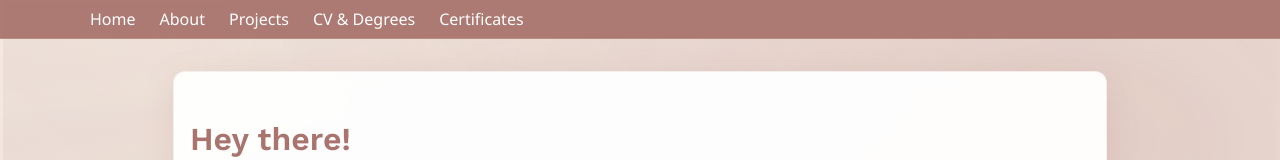
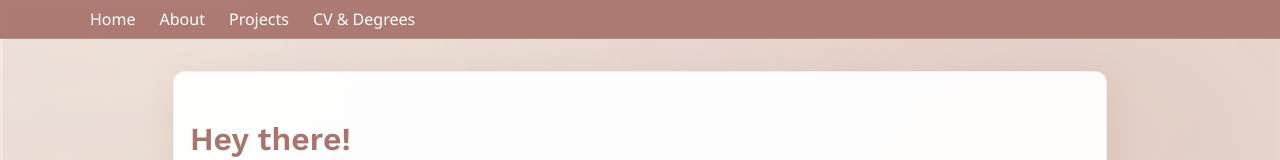
Before and after one commit to Oratile-Seloro/Aura-s--website, a website: page frontend/about.html in a window 1280 px wide. Shown: the top 160 px of the page. Drawn offline with nearby package versions, Linux system fonts and the light colour scheme.

Commit message:
Removing certificates

```diff
--- a/frontend/about.html
+++ b/frontend/about.html
@@ -18,7 +18,7 @@
         <li><a href="about.html">About</a></li>
         <li><a href="projects.html">Projects</a></li>
         <li><a href="cv.html">CV & Degrees</a></li>
-        <li><a href="certificates.html">Certificates</a></li>
+        <!-- <li><a href="certificates.html">Certificates</a></li> -->
       </ul>
     </nav>
   </header>
@@ -28,7 +28,7 @@
       <li><a href="about.html">About</a></li>
       <li><a href="projects.html">Projects</a></li>
       <li><a href="cv.html">CV & Degrees</a></li>
-      <li><a href="certificates.html">Certificates</a></li>
+      <!-- <li><a href="certificates.html">Certificates</a></li> -->
     </ul>
   </aside>
   <main>
```
Also changed, not shown: frontend/certificates.html (+2 -2 lines), frontend/cv.html (+2 -2 lines), frontend/projects.html (+2 -2 lines).
